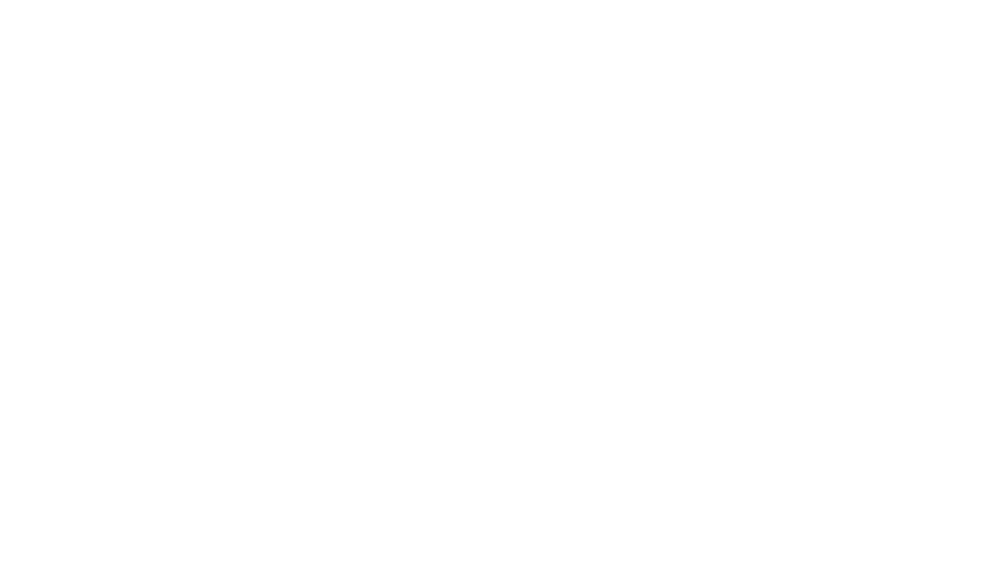
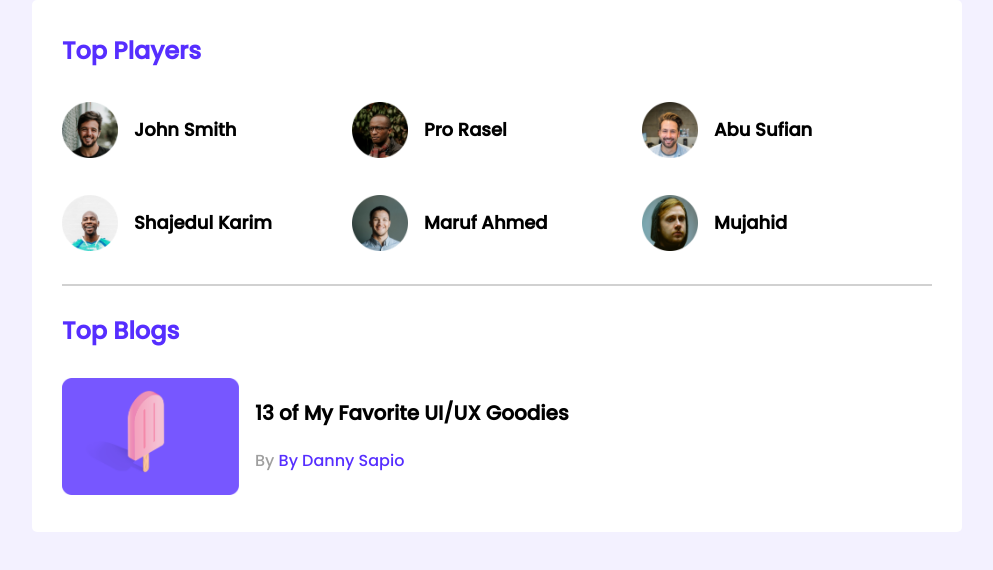
Before and after one commit to mehedisani/M09-leader-board-css3, a plain HTML site: page index.html in a window 1280 px wide. Shown: the whole page, without its empty margins (143-1136 px from the left). Drawn offline with Linux system fonts and the light colour scheme.

Commit message:
up single blog

```diff
--- a/index.html
+++ b/index.html
@@ -5,8 +5,66 @@
     <meta http-equiv="X-UA-Compatible" content="IE=edge">
     <meta name="viewport" content="width=device-width, initial-scale=1.0">
     <title>Leader Board</title>
+    <!-- stylesheet -->
+    <link rel="stylesheet" href="styles/style.css">
 </head>
 <body>
+    <!-- header start -->
+    <header>
 
+    </header>
+    <!-- header ends here -->
+    <main>
+        <!-- top players and top blogs -->
+        <section class="container">
+            <div class="top-players">
+                <h1 class="section-title">Top Players</h1>
+                <div class="players">
+                    <div class="player">
+                        <img src="images/players/player-1.png" alt="">
+                        <h3 class="player-name">John Smith</h3>
+                    </div>
+                    <div class="player">
+                        <img src="images/players/player-2.png" alt="">
+                        <h3 class="player-name">Pro Rasel</h3>
+                    </div>
+                    <div class="player">
+                        <img src="images/players/player-3.png" alt="">
+                        <h3 class="player-name">Abu Sufian</h3>
+                    </div>
+                    <div class="player">
+                        <img src="images/players/player-4.png" alt="">
+                        <h3 class="player-name">Shajedul Karim</h3>
+                    </div>
+                    <div class="player">
+                        <img src="images/players/player-5.png" alt="">
+                        <h3 class="player-name">Maruf Ahmed</h3>
+                    </div>
+                    <div class="player">
+                        <img src="images/players/player-6.png" alt="">
+                        <h3 class="player-name">Mujahid</h3>
+                    </div>
+                </div>
+            </div>
+            <hr>
+            <div class="top-blogs">
+                <h1 class="section-title">Top Blogs</h1>
+                <div class="blogs">
+                    <article class="blog">
+                        <div class="thumbnail">
+                            <img src="images/blogs/blog-1.png" alt="">
+                        </div>
+                        <div class="blog-info">
+                            <h3 class="blog-title">
+                                13 of My Favorite UI/UX Goodies
+                            </h3>
+                            <p class="blog-author">By <a href="#">By Danny Sapio</a></p>
+                            </div>
+                        </div>
+                    </article>
+                </div>
+            </div>
+        </section>
+    </main>
 </body>
 </html>
--- /dev/null
+++ b/styles/style.css
@@ -0,0 +1,69 @@
+/* fonts */
+@import url('https://fonts.googleapis.com/css2?family=Poppins:wght@500&display=swap');
+/* common styles and utilites*/
+body {
+    font-family: 'Poppins', sans-serif;
+    background-color: #F3F1FF;
+    margin: 0;
+}
+main {
+    display: flex;
+    justify-content: center;
+}
+.container {
+    background-color: #ffffff;
+    width: 870px;
+    padding: 30px;
+    border-radius: 5px;
+}
+hr {
+    border: 1px solid #D1D1D1;
+    margin: 30px 0 27px;
+}
+/* top player syles */
+.section-title{
+    font-size: 24px;
+    color: #562EFF;
+    margin: 3px 0 30px;
+}
+.players {
+    display: grid;
+    grid-template-columns: repeat(3, 1fr);
+    grid-row-gap: 30px;
+}
+.player {
+    display: flex;
+    align-items: center;
+}
+.player img {
+    height: 56px;
+    width: 56px;
+}
+.player-name {
+    font-size: 18px;
+    margin-left: 16px;
+}
+/* -----------------
+    top blogs styles
+   -----------------*/
+.blog {
+display: flex;
+}
+.blog .thumbnail img {
+    width: 177px;
+    height: 117px;
+}
+.blog-info {
+    margin-left: 16px;
+}
+.blog-title {
+    font-size: 20px;
+}
+.blog-author {
+    color: #9F9F9F;
+    font-size: 16px;
+}
+.blog-author a {
+    text-decoration: none;
+    color: #562EFF;
+}
```
